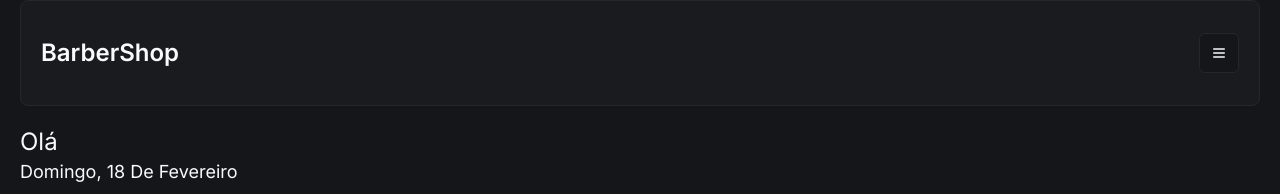
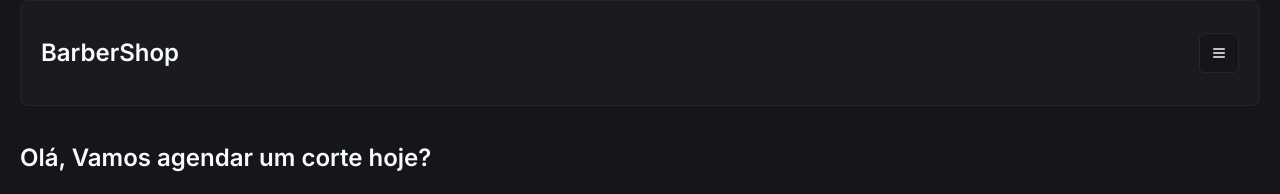
Before and after one commit to JoaoMaciel5G/BarberShop, a Next.js app: page / in a window 1280 px wide. Shown: the top 194 px of the page. Built offline with nearby package versions, Linux system fonts and the light colour scheme; no server answers; the database is empty.

Commit message:
feat: add user name home page

```diff
--- a/src/_components/BookingItem.tsx
+++ b/src/_components/BookingItem.tsx
@@ -130,7 +130,7 @@
                         </SheetClose>
                         <AlertDialog>
                             <AlertDialogTrigger asChild>
-                                <Button disabled={!bookingConfirmed} variant="destructive" className={`w-full ${cancelLoading ? "cursor-not-allowed" : ""}`}>
+                                <Button disabled={!bookingConfirmed} variant="destructive" className={`w-full`}>
                                     Cancelar pedido
                                 </Button>
                             </AlertDialogTrigger>
--- a/src/app/(home)/page.tsx
+++ b/src/app/(home)/page.tsx
@@ -16,7 +16,7 @@
     <main className="px-5">
       <Header/>
       <div className=" pt-5">
-        <h2 className="text-2xl">Olá <span className="font-semibold">{session?.user?.name}</span></h2>
+        <h2 className="text-2xl my-4"><span className="font-semibold">{session?.user ? `Olá ${session?.user?.name?.split(" ")[0]}` : "Olá, Vamos agendar um corte hoje?"}</span></h2>
         <p className="capitalize text-lg">{format(new Date(), "EEEE',' d ' de ' MMMM", {
           locale: ptBR
         })}</p>
```
